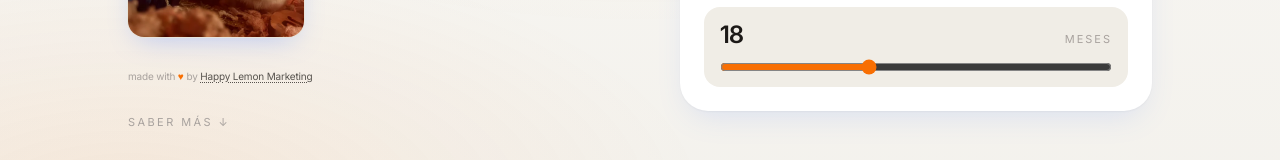
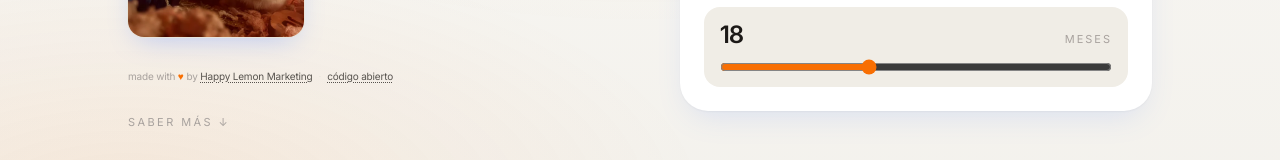
Before and after one commit to happylemon-marketing/capuccino-pet, a Next.js app: page / in a window 1280 px wide. Shown: the part 556-716 px from the top of the page. Built offline with nearby package versions, Linux system fonts and the light colour scheme.

Commit message:
Revert: keep open source as memorial + storytelling

```diff
--- a/app/page.tsx
+++ b/app/page.tsx
@@ -74,6 +74,15 @@ export default function Home() {
                 >
                   Happy Lemon Marketing
                 </a>
+                <span className="mx-1.5 text-[color:var(--line)]">·</span>
+                <a
+                  href="https://github.com/happylemon-marketing/capuccino-pet"
+                  target="_blank"
+                  rel="noopener noreferrer"
+                  className="text-[color:var(--ink-soft)] hover:text-[color:var(--hope)] transition underline decoration-dotted underline-offset-2"
+                >
+                  código abierto
+                </a>
               </p>
 
               <p className="mt-6">
```
